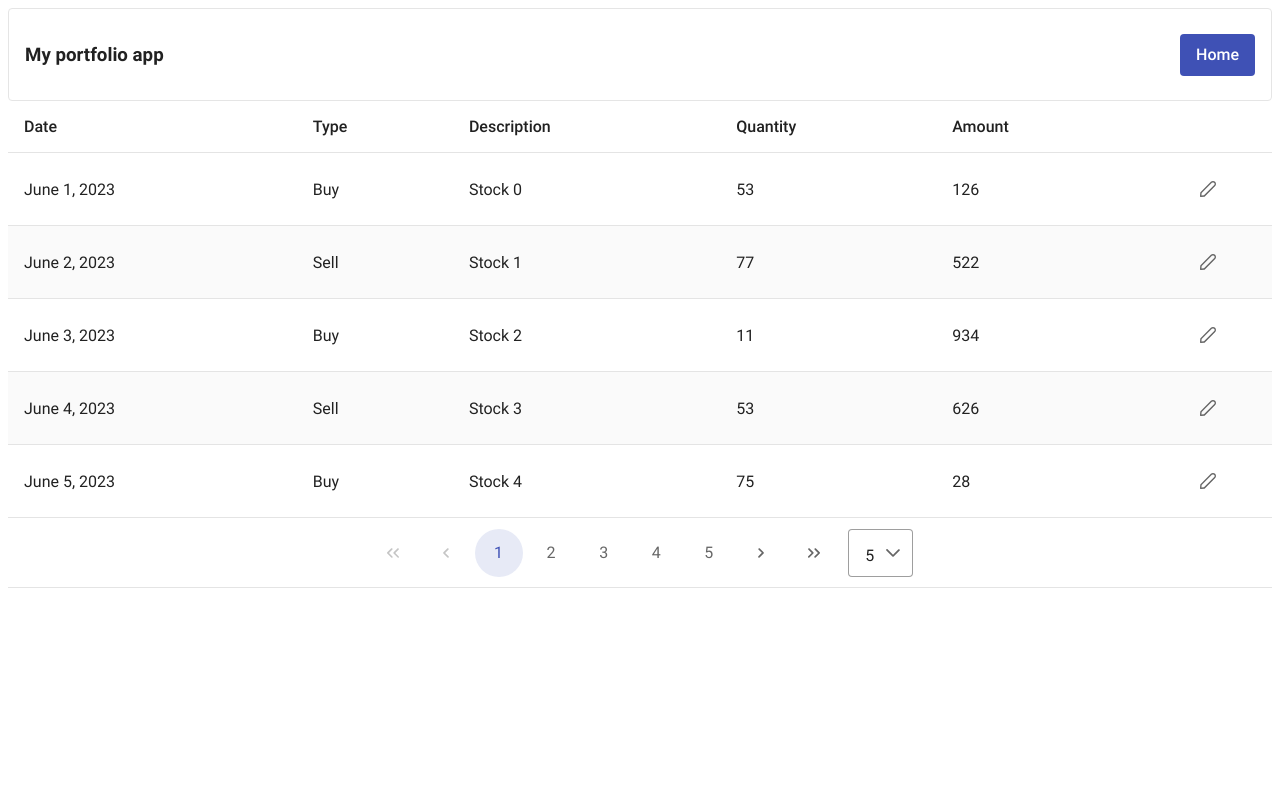
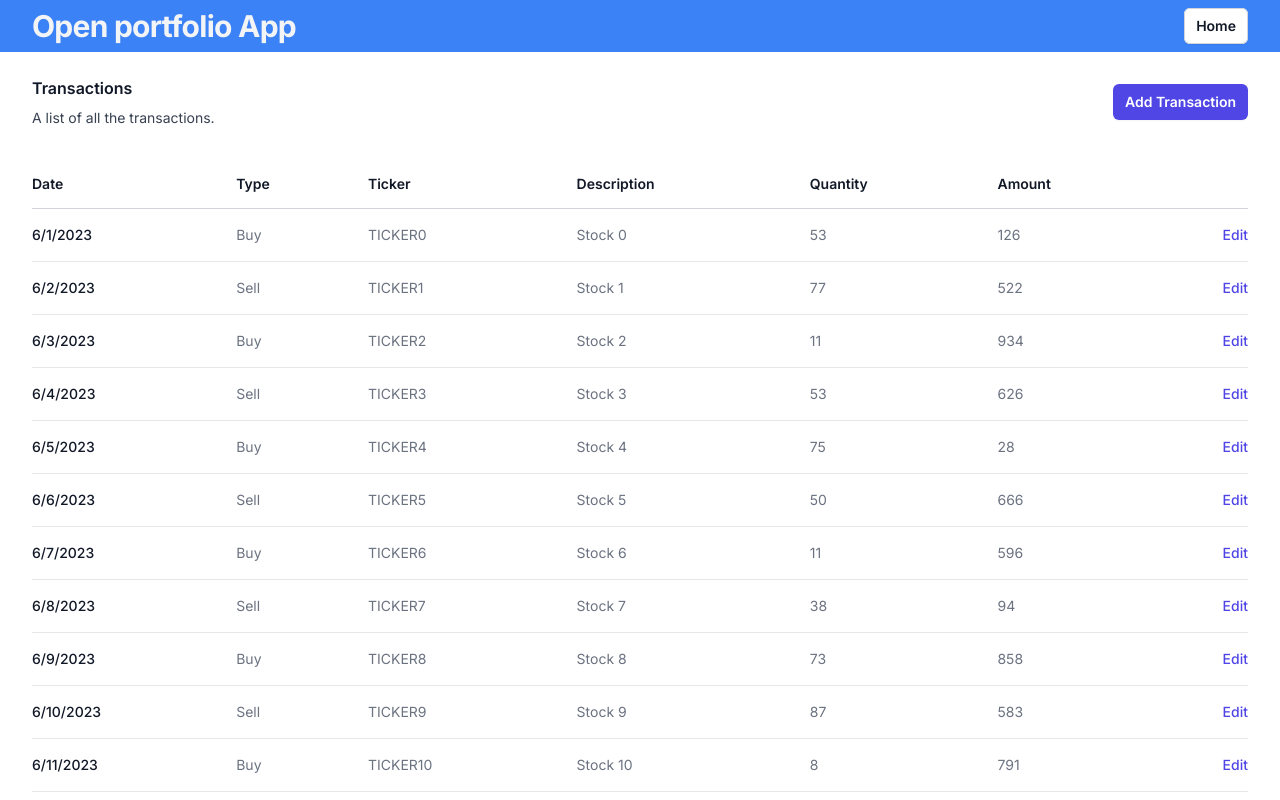
Before and after one commit to maurocherchi/open-portfolio-app, a Next.js app: page /manage-portfolio in a window 1280 px wide. Shown: the top 800 px of the page. Built offline with nearby package versions, Linux system fonts and the light colour scheme.

Commit message:
switch to tailwind and tw-components

```diff
--- a/app/_components/AppHeader.tsx
+++ b/app/_components/AppHeader.tsx
@@ -1,8 +1,6 @@
-'use client';
+"use client";
 
-import {Menubar} from "primereact/menubar";
 import {useRouter, usePathname} from "next/navigation";
-import {Button} from "primereact/button";
 
 export interface NavLink {
     label: string;
@@ -28,22 +26,27 @@ export default function AppHeader() {
     const router = useRouter();
     const pathName = usePathname();
 
-    const menuBarStartTemplate = () => {
-        return <h3>My portfolio app</h3>;
-    }
-
-    const menuBarEndTemplate = () => {
-        const navLinks = calcNavLinks(pathName);
-        return <div>
-            {navLinks.map((link) => {
-                return <Button key={link.href} label={link.label} onClick={() => {
-                    router.push(link.href)
-                }}/>
-            })}
-        </div>;
-    }
-
     return (
-        <Menubar start={menuBarStartTemplate} end={menuBarEndTemplate} model={[]}/>
+        <div className="mx-auto max-w-7xl px-4 py-2 sm:px-6 lg:px-8 bg-blue-500">
+            <div className="flex items-center justify-between">
+                <div className="min-w-0 flex-1">
+                    <h2 className="text-2xl font-bold leading-7 text-gray-100 sm:truncate sm:text-3xl sm:tracking-tight">
+                        Open portfolio App
+                    </h2>
+                </div>
+                <div className="mt-4 flex md:ml-4 md:mt-0">
+                    {calcNavLinks(pathName).map((link) => (
+                        <button
+                            key={link.href}
+                            type="button"
+                            className="inline-flex items-center rounded-md bg-white px-3 py-2 text-sm font-semibold text-gray-900 shadow-sm ring-1 ring-inset ring-gray-300 hover:bg-gray-50"
+                            onClick={() => router.push(link.href)}
+                        >
+                            {link.label}
+                        </button>
+                    ))}
+                </div>
+            </div>
+        </div>
     )
 }
--- a/app/_mock_data/transactions.ts
+++ b/app/_mock_data/transactions.ts
@@ -2,6 +2,7 @@ export interface Transaction {
     id: string;
     date: Date;
     type: string;
+    ticker: string;
     description: string;
     quantity: number;
     amount: number;
@@ -12,6 +13,7 @@ export const mockTransactions: Transaction[] = [
         id: `transaction-${i}`,
         date: new Date(2023, 5, i + 1),
         type: i % 2 === 0 ? 'Buy' : 'Sell',
+        ticker: `TICKER${i}`,
         description: `Stock ${i}`,
         quantity: Math.floor(Math.random() * 100),
         amount: Math.floor(Math.random() * 1000),
--- /dev/null
+++ b/app/globals.css
@@ -0,0 +1,3 @@
+@tailwind base;
+@tailwind components;
+@tailwind utilities;
--- a/app/layout.tsx
+++ b/app/layout.tsx
@@ -1,8 +1,8 @@
 import type {Metadata} from "next";
 import {Inter} from "next/font/google";
-import {PrimeReactProvider} from 'primereact/api';
-import "primereact/resources/themes/md-light-indigo/theme.css";
 import AppHeader from "@/app/_components/AppHeader";
+
+import "./globals.css";
 
 const inter = Inter({subsets: ["latin"]});
 
@@ -19,10 +19,8 @@ export default function RootLayout({
     return (
         <html lang="en">
         <body className={inter.className}>
-        <PrimeReactProvider>
-            <AppHeader/>
-            {children}
-        </PrimeReactProvider>
+        <AppHeader/>
+        {children}
         </body>
         </html>
     );
--- a/app/manage-portfolio/page.tsx
+++ b/app/manage-portfolio/page.tsx
@@ -1,10 +1,7 @@
 'use client';
 
 import {mockTransactions, Transaction} from "@/app/_mock_data/transactions";
-import {DataTable, DataTableRowEditCompleteEvent} from 'primereact/datatable';
-import {Column, ColumnEditorOptions} from 'primereact/column';
 import {useEffect, useState} from "react";
-import {InputText} from "primereact/inputtext";
 
 export default function ManagePortfolio() {
     const [transactions, setTransactions] = useState<Transaction[]>([]);
@@ -14,37 +11,97 @@ export default function ManagePortfolio() {
         setTransactions(mockTransactions);
     }, []);
 
-    const onRowEditComplete = (e: DataTableRowEditCompleteEvent) => {
-        let _transactions = [...transactions];
-        let {newData, index} = e;
-
-        _transactions[index] = newData as Transaction;
-
-        // TODO store transactions
-        setTransactions(_transactions);
-    };
-
-    const dateTemplate = (transaction: Transaction) => {
-        return transaction.date.toLocaleDateString('en-US', {year: 'numeric', month: 'long', day: 'numeric'});
-    }
-
-    const textEditor = (options: ColumnEditorOptions) => {
-        return <InputText type="text" value={options.value}
-                          onChange={(e: React.ChangeEvent<HTMLInputElement>) => options.editorCallback!(e.target.value)}/>;
-    };
-
     return (
-        <DataTable value={transactions}
-                   stripedRows tableStyle={{minWidth: '50rem'}}
-                   paginator rows={5} rowsPerPageOptions={[5, 10, 25, 50]}
-                   editMode="row" dataKey="id" onRowEditComplete={onRowEditComplete}>
-            <Column field="date" header="Date" body={dateTemplate}></Column>
-            <Column field="type" header="Type"></Column>
-            <Column field="description" header="Description" editor={(options) => textEditor(options)}></Column>
-            <Column field="quantity" header="Quantity"></Column>
-            <Column field="amount" header="Amount"></Column>
-            <Column rowEditor={true} headerStyle={{width: '10%', minWidth: '8rem'}}
-                    bodyStyle={{textAlign: 'center'}}></Column>
-        </DataTable>
-    )
+        <div className="mx-auto max-w-7xl px-4 pt-6 sm:px-6 lg:px-8">
+            <div className="sm:flex sm:items-center">
+                <div className="sm:flex-auto">
+                    <h1 className="text-base font-semibold leading-6 text-gray-900">Transactions</h1>
+                    <p className="mt-2 text-sm text-gray-700">
+                        A list of all the transactions.
+                    </p>
+                </div>
+                <div className="mt-4 sm:ml-16 sm:mt-0 sm:flex-none">
+                    <button
+                        type="button"
+                        className="block rounded-md bg-indigo-600 px-3 py-2 text-center text-sm font-semibold text-white shadow-sm hover:bg-indigo-500 focus-visible:outline focus-visible:outline-2 focus-visible:outline-offset-2 focus-visible:outline-indigo-600"
+                    >
+                        Add Transaction
+                    </button>
+                </div>
+            </div>
+            <div className="-mx-4 mt-8 sm:-mx-0">
+                <table className="min-w-full divide-y divide-gray-300">
+                    <thead>
+                    <tr>
+                        <th scope="col"
+                            className="py-3.5 pl-4 pr-3 text-left text-sm font-semibold text-gray-900 sm:pl-0">
+                            Date
+                        </th>
+                        <th
+                            scope="col"
+                            className="hidden px-3 py-3.5 text-left text-sm font-semibold text-gray-900 md:table-cell"
+                        >
+                            Type
+                        </th>
+                        <th
+                            scope="col"
+                            className="hidden px-3 py-3.5 text-left text-sm font-semibold text-gray-900 md:table-cell"
+                        >
+                            Ticker
+                        </th>
+                        <th
+                            scope="col"
+                            className="hidden px-3 py-3.5 text-left text-sm font-semibold text-gray-900 lg:table-cell"
+                        >
+                            Description
+                        </th>
+                        <th
+                            scope="col"
+                            className="px-3 py-3.5 text-left text-sm font-semibold text-gray-900"
+                        >
+                            Quantity
+                        </th>
+                        <th
+                            scope="col"
+                            className="px-3 py-3.5 text-left text-sm font-semibold text-gray-900"
+                        >
+                            Amount
+                        </th>
+                        <th
+                            scope="col"
+                            className="relative py-3.5 pl-3 pr-4 sm:pr-0"
+                        >
+                            <span className="sr-only">Edit</span>
+                        </th>
+                    </tr>
+                    </thead>
+                    <tbody className="divide-y divide-gray-200 bg-white">
+                    {transactions.map((transaction) => (
+                        <tr key={transaction.id}>
+                            <td className="w-full max-w-0 py-4 pl-4 pr-3 text-sm font-medium text-gray-900 sm:w-auto sm:max-w-none sm:pl-0">
+                                {transaction.date.toLocaleDateString()}
+                                <dl className="font-normal md:hidden">
+                                    <dt className="sr-only">Type</dt>
+                                    <dd className="mt-1 truncate text-gray-700">{transaction.type}</dd>
+                                    <dt className="sr-only">Ticker</dt>
+                                    <dd className="mt-1 truncate text-gray-500">{transaction.ticker}</dd>
+                                </dl>
+                            </td>
+                            <td className="hidden px-3 py-4 text-sm text-gray-500 md:table-cell">{transaction.type}</td>
+                            <td className="hidden px-3 py-4 text-sm text-gray-500 md:table-cell">{transaction.ticker}</td>
+                            <td className="hidden px-3 py-4 text-sm text-gray-500 lg:table-cell">{transaction.description}</td>
+                            <td className="px-3 py-4 text-sm text-gray-500">{transaction.quantity}</td>
+                            <td className="px-3 py-4 text-sm text-gray-500">{transaction.amount}</td>
+                            <td className="py-4 pl-3 pr-4 text-right text-sm font-medium sm:pr-0">
+                                <a href="#" className="text-indigo-600 hover:text-indigo-900">
+                                    Edit<span className="sr-only">, {transaction.id}</span>
+                                </a>
+                            </td>
+                        </tr>
+                    ))}
+                    </tbody>
+                </table>
+            </div>
+        </div>
+    );
 }
--- a/app/page.tsx
+++ b/app/page.tsx
@@ -1,8 +1,10 @@
 export default function Home() {
 
     return (
-        <main>
-            <h1>Home</h1>
-        </main>
+        <div className="mx-auto max-w-7xl px-4 pt-6 sm:px-6 lg:px-8">
+            <main>
+                <h1>Home</h1>
+            </main>
+        </div>
     );
 }
--- /dev/null
+++ b/postcss.config.js
@@ -0,0 +1,6 @@
+module.exports = {
+  plugins: {
+    tailwindcss: {},
+    autoprefixer: {},
+  },
+}
--- /dev/null
+++ b/tailwind.config.js
@@ -0,0 +1,8 @@
+/** @type {import('tailwindcss').Config} */
+module.exports = {
+  content: ["./app/**/*.{js,ts,jsx,tsx,mdx}"],
+  theme: {
+    extend: {},
+  },
+  plugins: [],
+}
```
Also changed, not shown: package.json (+5 -2 lines), 2 other files (tests, documents, lock files or other folders).
